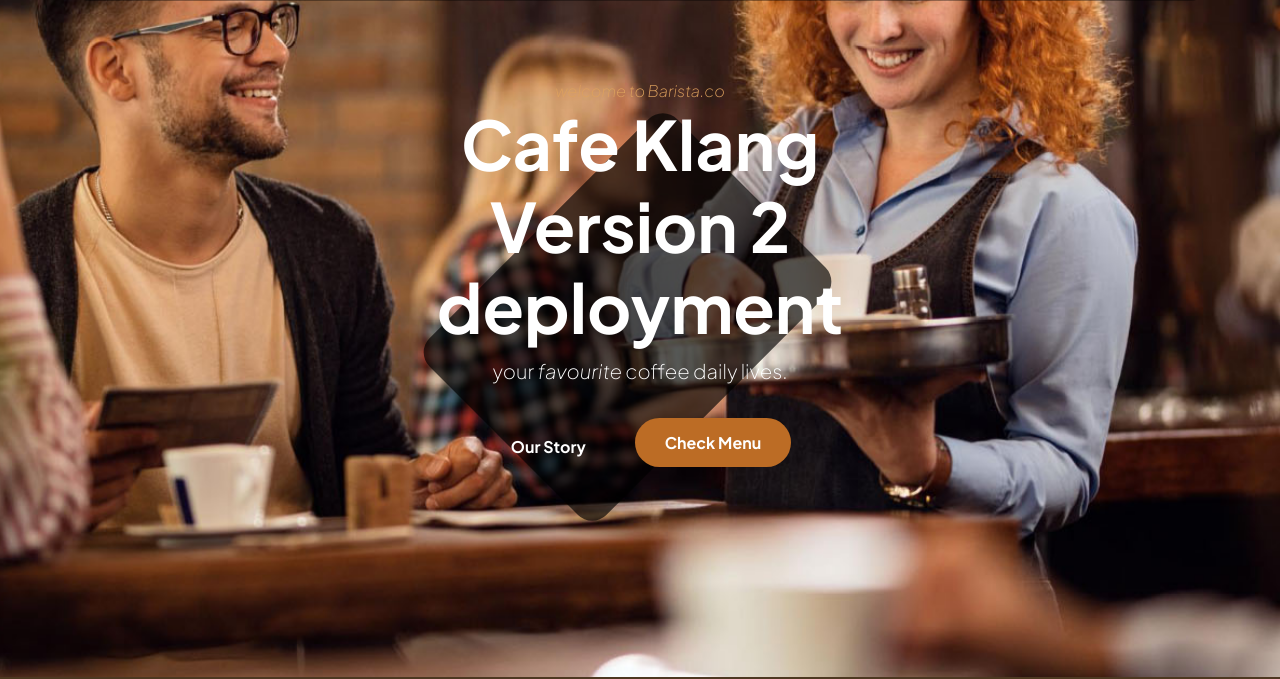
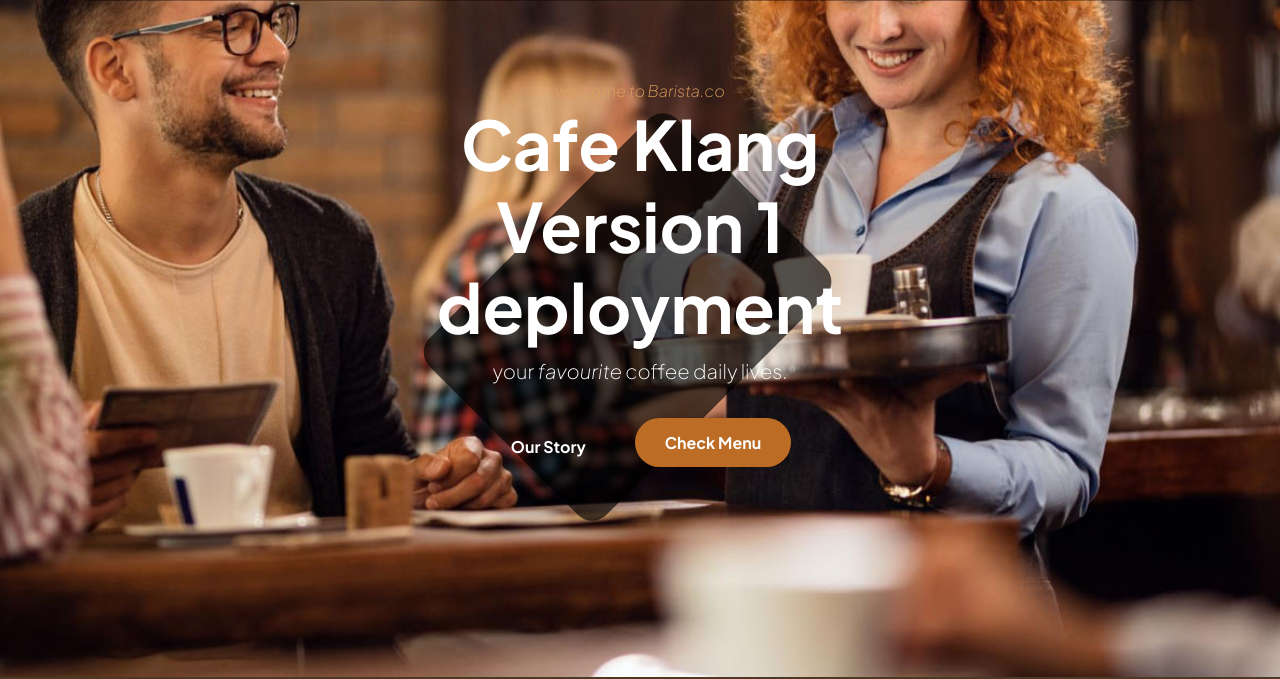
Before and after one commit to ihunnikrishnan/CAFE_COFEE_WEBSITE-GIT, a plain HTML site: page index.html in a window 1280 px wide. Shown: the part 123-802 px from the top of the page. Drawn offline with Linux system fonts and the light colour scheme.

Commit message:
Update index.html

```diff
--- a/index.html
+++ b/index.html
@@ -91,7 +91,7 @@ Bootstrap 5 HTML CSS Template
                             <div class="col-lg-6 col-12 mx-auto">
                                 <em class="small-text">welcome to Barista.co</em>
 
-                                <h1>Cafe Klang Version 2 deployment</h1>
+                                <h1>Cafe Klang Version 1 deployment</h1>
 
                                 <p class="text-white mb-4 pb-lg-2">
                                     your <em>favourite</em> coffee daily lives.
```
